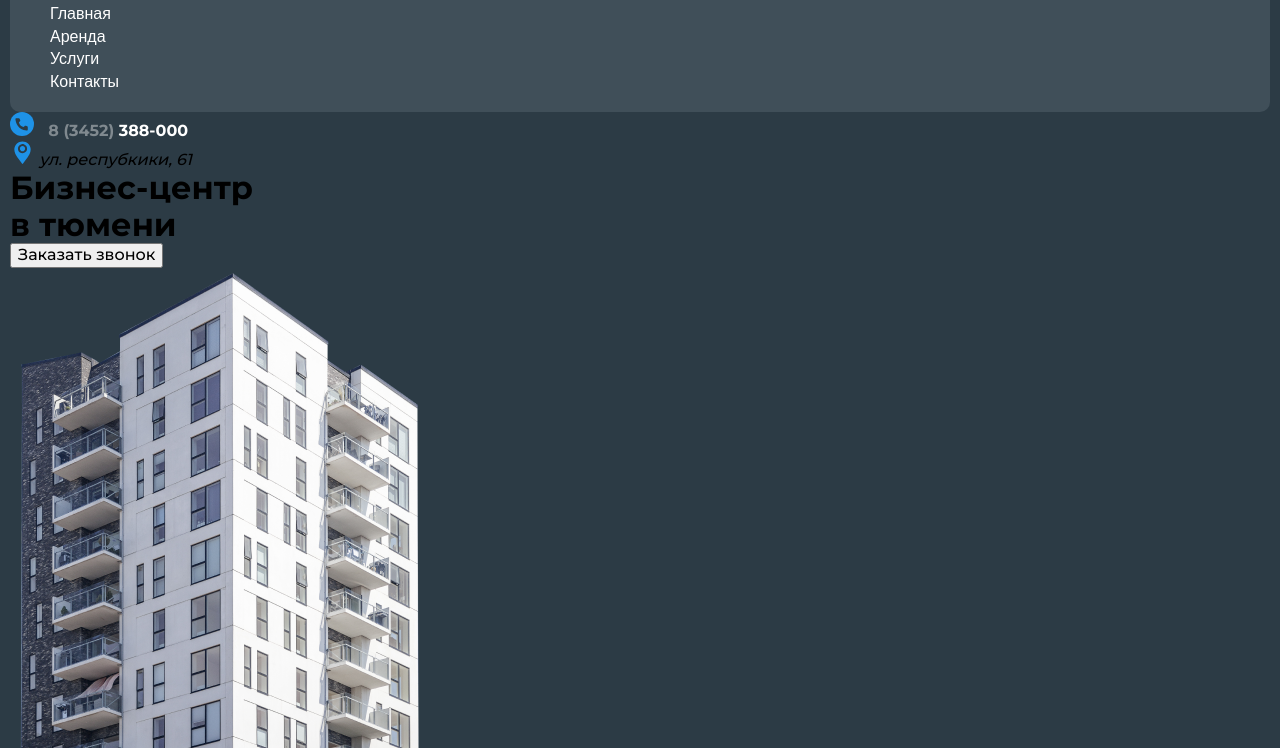
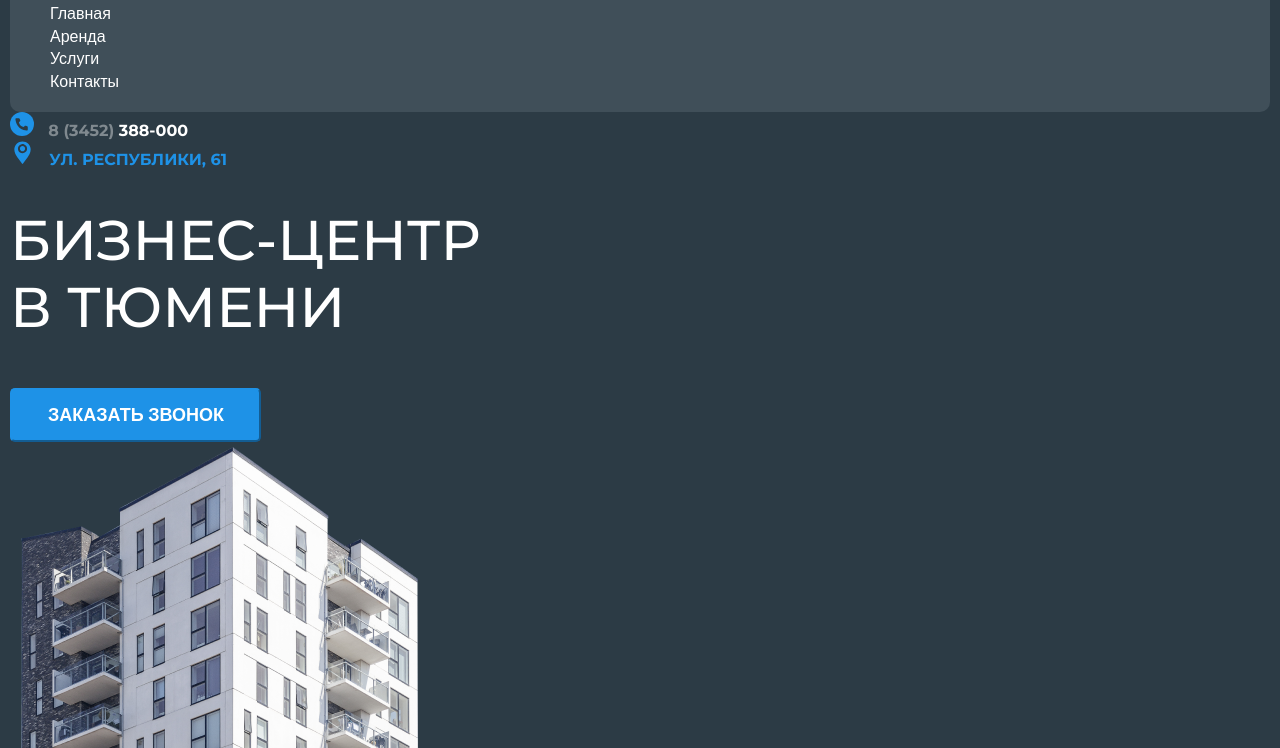
Before and after one commit to IgorMolchanov90/infoline, a plain HTML site: page index.html in a window 1280 px wide. Shown: the part 52-800 px from the top of the page. Drawn offline with nearby package versions, Linux system fonts and the light colour scheme.

Commit message:
05.10.23 hw

```diff
--- a/css/style.css
+++ b/css/style.css
@@ -120,3 +120,54 @@ h6 {
 .phone__link span {
     color: #FFF;
 }
+
+.address__icon {
+    width: 25px;
+    height: 25px;
+    margin-right: 10px;
+}
+
+.address span {
+    font-family: 'Montserrat', sans-serif;
+    font-style: normal;
+    font-weight: 700;
+    line-height: 120%;
+    text-transform: uppercase;
+    color: #1E92E7;
+}
+
+.hero__title {
+    font-family: 'Montserrat', sans-serif;
+    font-size: 56px;
+    font-style: normal;
+    font-weight: 500;
+    line-height: 120%;
+    text-transform: uppercase;
+    color: #FFF;
+    margin-top: 37px;
+}
+
+.hero__btn {
+    font-family: 'Open Sans', sans-serif;
+    border-radius: 5px;
+    background-color: #1E92E7;
+    overflow: hidden;
+    margin-top: 47px;
+    border-color: #1E92E7;
+    font-size: 18px;
+    font-weight: 600;
+    line-height: 120%;
+    text-transform: uppercase;
+    padding: 14px 35px 14px 36px;
+    color: #FFF;
+    transition: color 0.5s;
+}
+
+.hero__btn:active {
+    color: #4ca7e7;
+}
+
+.hero__img {
+    width: 420px;
+    height: 550px;
+}
--- a/index.html
+++ b/index.html
@@ -51,7 +51,7 @@
                 <div class="hero__container">
                     <address class="address">
                         <img class="address__icon" src="img/icons/clarity_map-marker-solid.svg" alt="локация">
-                        <span>ул. респубкики, 61</span>
+                        <span>Ул. Республики, 61</span>
                     </address>
                     <h1 class="title hero__title">
                         Бизнес-центр <br>
```
